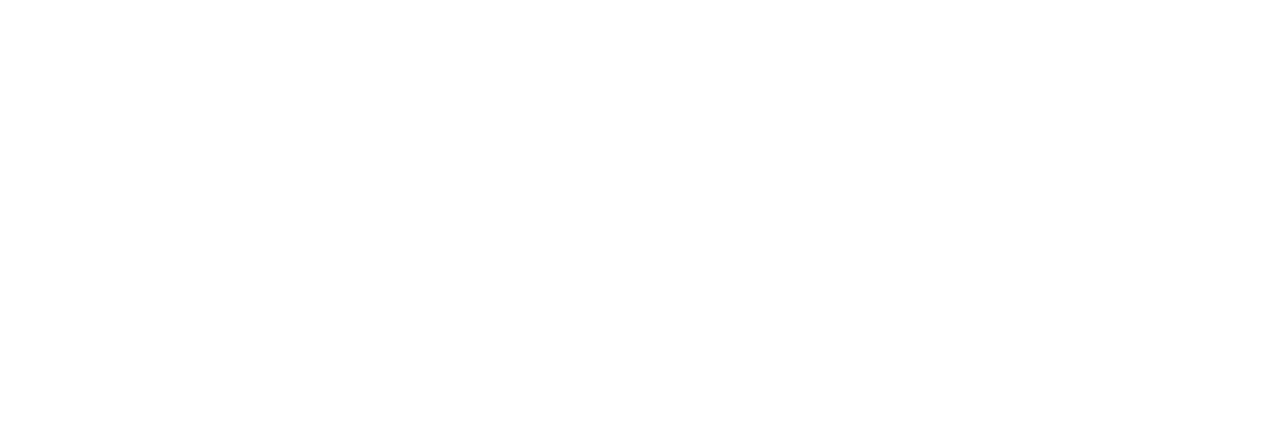
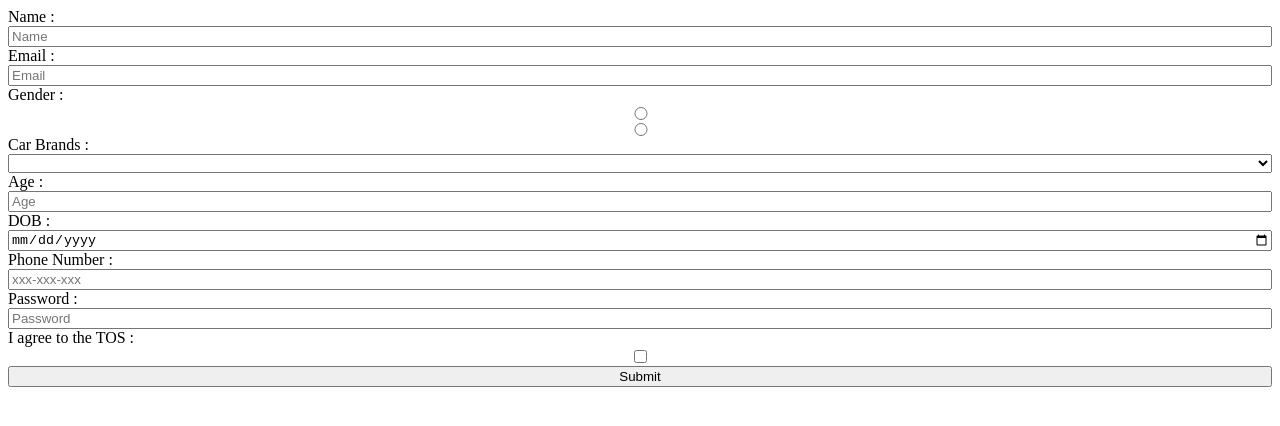
Before and after one commit to acciojob/signup-form-car-kushal-02, a website: page main.html in a window 1280 px wide. Drawn offline with Linux system fonts and the light colour scheme.

Commit message:
created a submission

```diff
--- a/main.html
+++ b/main.html
@@ -7,7 +7,44 @@
 </head>
 
 <body>
-	<!-- the entire body must be written by student -->
+	<!--the entire body must be written by student-->
+
+	<form class="signupform" method="post">
+	<label for="name">Name : </label>
+	<input id="name" placeholder="Name" type="text" required>
+
+	<label for="email">Email : </label>
+	<input id="email" placeholder="Email" type="email" required>
+
+	<label for="gender">Gender : </label>
+	<input id="gender_m" type="radio" name="gender">
+	<input id="gender_f" type="radio" name="gender">
+
+	<label for="name">Car Brands : </label>
+	<select id="cars" required>
+		<value>Please choose an option</value>
+	</select>
+
+	<label for="age">Age :</label>
+	<input id="age" placeholder="Age" type="number" required>
+
+	<label for="dob">DOB : </label>
+	<input id="dob"  type="date" required>
+
+	<label for="phonenumber">Phone Number : </label>
+	<input id="tel" placeholder="xxx-xxx-xxx" type="tel">
+
+	<label for="password">Password : </label>
+	<input id="password" placeholder="Password" type="password" required>
+
+	<label for="name">I agree to the TOS : </label>
+	<input id="tos" placeholder="-" type="checkbox" required>
+
+	<button >Submit</button>
+
+	</form>
+
+
     <script type="text/javascript" src="./script.js">
 </script>
 
--- a/styles.css
+++ b/styles.css
@@ -1,2 +1,8 @@
 
 /* Your CSS Code here. */
+.signupform{
+	display : flex;
+	flex-direction : column;
+
+
+}
```
